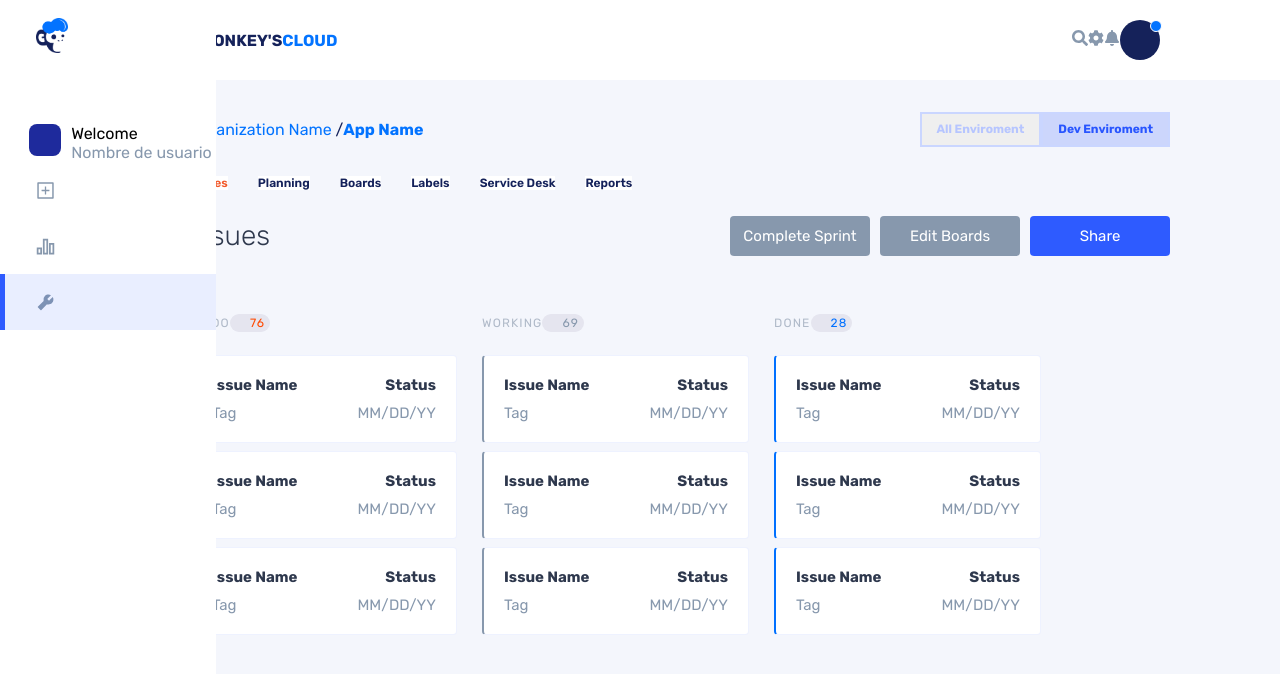
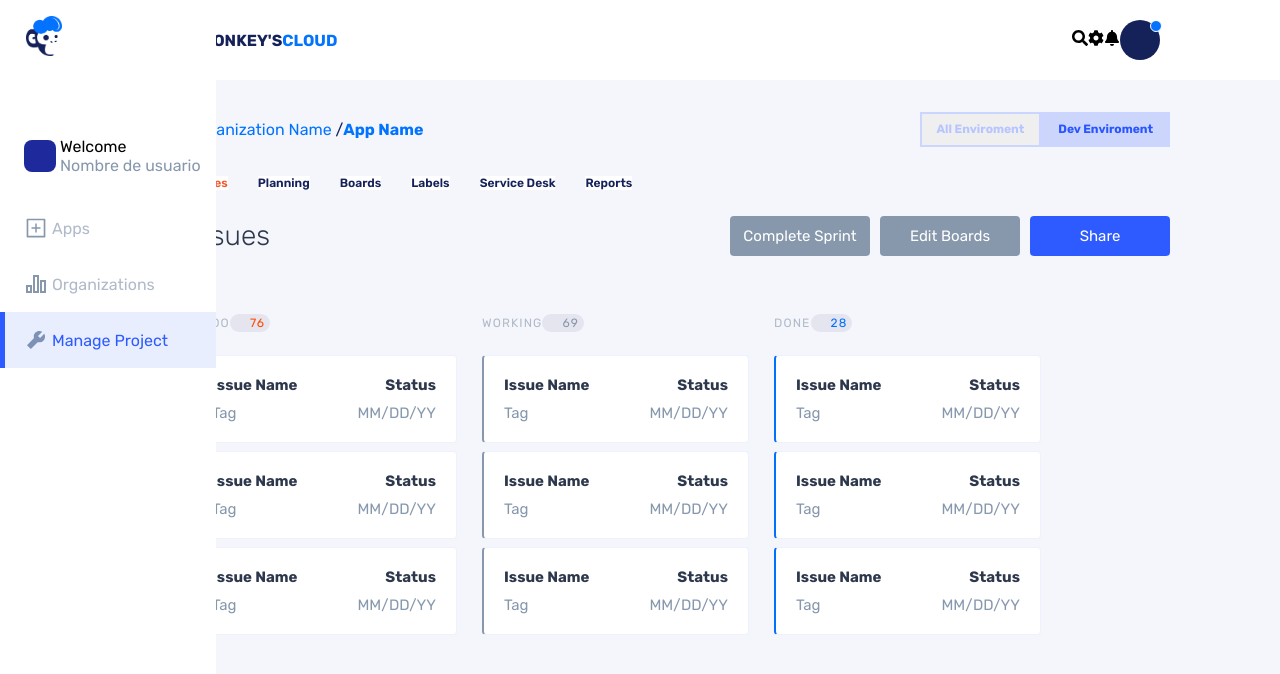
Before and after one commit to Colibri-code/Monkeys-frontend, a React (Create React App) app: page /manage-project in a window 1280 px wide. Both pictures are taken after a click on the icon 36 px from the left and 28 px from the top of the page. Shown: the top 674 px of the page. Built offline with nearby package versions, Linux system fonts and the light colour scheme.

Commit message:
Adding text, bg, spacers

```diff
--- a/src/components/sidebar/index.js
+++ b/src/components/sidebar/index.js
@@ -11,9 +11,11 @@ import "./style.scss";
 import useSidebarActions from "../../store/sidebar/actions";
 import { useCallback } from "react";
 import MonkeyImage from "../../assets/logo/monkey.png";
+import { useLocation } from "react-router-dom";
 
 function Sidebar() {
   const { state: sidebarState, toggleSidebar } = useSidebarActions();
+  const { pathname } = useLocation();
 
   const handleClick = useCallback(
     () => {
@@ -31,66 +33,103 @@ function Sidebar() {
           : "monkeys-sidebar"
       }
     >
-      <SidebarItem>
+      <div
+        className={`monkeys-px-4 monkeys-py-3 h-100 w-100 d-flex align-items-center justify-content-${
+          sidebarState.isSidebarExpanded ? "start" : "center"
+        }`}
+      >
         {sidebarState.isSidebarExpanded ? (
           <img
             alt="monkeys logo"
             src={MonkeyImage}
             onClick={handleClick}
-            className="monkeys-menu-image absolute-center-expanded"
+            className="monkeys-menu-image pointer"
           />
         ) : (
           <FiBarChart
             onClick={handleClick}
-            className={`font-21 monkeys-menu text-secondary ${
-              sidebarState.isSidebarExpanded
-                ? "absolute-center-expanded"
-                : "absolute-center"
-            }`}
+            className="monkeys-menu-icon monkeys-text-gray pointer"
           />
         )}
-      </SidebarItem>
-      <div className="mt-5">
+      </div>
+      <div className="monkeys-mt-5">
         {sidebarState.isSidebarExpanded && (
           <SidebarItem>
-            <div className="absolute-center-avatar">
+            <div
+              className={`d-flex monkeys-py-2 monkeys-pl-4 monkeys-pt-4 monkeys-pb-4 align-items-center justify-content-${
+                sidebarState.isSidebarExpanded ? "start" : "center"
+              } position-absolute h-100 w-100`}
+            >
               <div className="monkeys-sidebar-avatar-img" />
-              <div className="monkeys-sidebar-welcome-container ml-1">
+              <div className="monkeys-ml-1 d-flex flex-column">
                 <span>Welcome</span>
-                <span className="text-secondary">Nombre de usuario</span>
+                <span className="monkeys-text-gray">Nombre de usuario</span>
               </div>
             </div>
           </SidebarItem>
         )}
+        <div className="monkeys-mt-4">
           <SidebarItem pathname="/">
             <div
-            className={
-              sidebarState.isSidebarExpanded
-                ? "absolute-center-expanded"
-                : "absolute-center"
-            }
+              className={`d-flex monkeys-py-2 monkeys-px-4 align-items-center justify-content-${
+                sidebarState.isSidebarExpanded ? "start" : "center"
+              } position-absolute h-100 w-100`}
             >
-            <AiOutlinePlusSquare className="font-21 text-secondary" />
+              <AiOutlinePlusSquare className="monkeys-f-4 monkeys-text-gray" />
+              {sidebarState.isSidebarExpanded && (
+                <div
+                  className={`monkeys-ml-1 ${
+                    pathname === "/"
+                      ? "monkeys-text-secondary-blue"
+                      : "monkeys-text-secondary-gray"
+                  }`}
+                >
+                  Apps
+                </div>
+              )}
             </div>
           </SidebarItem>
           <SidebarItem pathname="/organizations">
-          <RiBarChart2Line
-            className={`font-21 text-secondary ${
-              sidebarState.isSidebarExpanded
-                ? "absolute-center-expanded"
-                : "absolute-center"
+            <div
+              className={`d-flex monkeys-py-2 monkeys-px-4 align-items-center justify-content-${
+                sidebarState.isSidebarExpanded ? "start" : "center"
+              } position-absolute h-100 w-100`}
+            >
+              <RiBarChart2Line className="monkeys-f-4 monkeys-text-gray" />
+              {sidebarState.isSidebarExpanded && (
+                <div
+                  className={`monkeys-ml-1 ${
+                    pathname === "/organizations"
+                      ? "monkeys-text-secondary-blue"
+                      : "monkeys-text-secondary-gray"
                   }`}
-          />
+                >
+                  Organizations
+                </div>
+              )}
+            </div>
           </SidebarItem>
           <SidebarItem pathname="/manage-project">
-          <AiFillTool
-            className={`font-21 text-secondary absolute-center ${
-              sidebarState.isSidebarExpanded
-                ? "absolute-center-expanded"
-                : "absolute-center"
+            <div
+              className={`d-flex monkeys-py-2 monkeys-px-4 align-items-center justify-content-${
+                sidebarState.isSidebarExpanded ? "start" : "center"
+              } position-absolute h-100 w-100`}
+            >
+              <AiFillTool className="monkeys-f-4 monkeys-text-gray" />
+              {sidebarState.isSidebarExpanded && (
+                <div
+                  className={`monkeys-ml-1 ${
+                    pathname === "/manage-project"
+                      ? "monkeys-text-secondary-blue"
+                      : "monkeys-text-secondary-gray"
                   }`}
-          />
+                >
+                  Manage Project
+                </div>
+              )}
+            </div>
           </SidebarItem>
+        </div>
       </div>
     </div>
   );
--- a/src/components/sidebar/style.scss
+++ b/src/components/sidebar/style.scss
@@ -22,70 +22,19 @@
   background: white;
 }
 
-.monkeys-menu {
+.monkeys-menu-icon {
   transform: rotateX(180deg) rotateY(0deg) rotateZ(90deg);
   font-size: 30px;
 }
 
-.font-21 {
-  font-size: 21px;
+.monkeys-menu-icon-container{
+  margin-top: 16px;
+  margin-left: 22px;
 }
 
-.text-secondary {
-  color: $gray;
-}
-
-.p-4 {
-  padding: 20px;
-}
-
-.p-3 {
-  padding: 15px;
-}
-
-.mt-2 {
-  margin-top: 20px;
-}
-
-.ml-1{
-  margin-left: 10px;
-}
-
-.mt-5 {
-  margin-top: 50px;
-}
-
-.absolute-center {
-  display: flex;
-  position: absolute;
-  top: 32%;
-  left: 32%;
-}
-
-.absolute-center-expanded {
-  display: flex;
-  position: absolute;
-  top: 32%;
-  left: 16%;
-}
-
-.absolute-center-avatar {
-  display: flex;
-  position: absolute;
-  top: 32%;
-  left: 13.5%;
-}
-.absolute-center-expanded {
-  display: flex;
-  position: absolute;
-  top: 32%;
-  left: 16%;
-}
-
-
 .monkeys-menu-image{
-  width: 35px;
-  height: 35px;
+  width: 40px;
+  height: 40px;
   object-fit: contain;
 }
 
@@ -95,9 +44,3 @@
   background: $Egyptianblue-color;
   border-radius: 8px;
 }
-
-.monkeys-sidebar-welcome-container{
-  display: flex;
-  flex-direction: column;
-  justify-content: center;
-}
--- a/src/sass/base/colors.scss
+++ b/src/sass/base/colors.scss
@@ -19,8 +19,35 @@ $dark-blue: #2e384d;
 $gray: #8798ad;
 
 $theme-colors: (
-  'primary': $Brandeisblue-color,
-  'flame': $Flame-color,
-  'secondary-blue': $secondary-blue,
-  'secondary-gray': $secondary-gray,
+  "primary": $Brandeisblue-color,
+  "flame": $Flame-color,
+  "secondary-blue": $secondary-blue,
+  "secondary-gray": $secondary-gray,
+  "egyptian-blue": $Egyptianblue-color,
+  "midnight-blue": $Midnightblue-color,
+  "glitter": $Glitter-rgba,
+  "lights-slate-gray": $Lightslategray-color,
+  "dark-blue": $dark-blue,
+  "gray": $gray
 );
+
+
+
+@mixin text-builder($name, $color) {
+  // Example monkeys-text-primary
+  .monkeys-text-#{$name} {
+    color: $color;
+  }
+}
+
+@mixin bg-builder($name, $color) {
+  // Example monekeys-bg-primary
+  .monkeys-bg-#{$name} {
+    background-color: $color;
+  }
+}
+
+@each $name, $color in $theme-colors {
+  @include text-builder($name, $color);
+  @include bg-builder($name, $color);
+}
--- /dev/null
+++ b/src/sass/base/spacers.scss
@@ -0,0 +1,115 @@
+$spacer: 1rem;
+
+$spacers: (
+  0: 0,
+  1: (
+    $spacer * 0.25,
+  ),
+  2: (
+    $spacer * 0.5,
+  ),
+  3: $spacer,
+  4: (
+    $spacer * 1.5,
+  ),
+  5: (
+    $spacer * 3,
+  ),
+);
+
+// Margin builder
+@mixin m-builder($point, $sp) {
+  // Example monkeys-m-1
+  .monkeys-m-#{$point} {
+    margin: $sp;
+  }
+
+  // Example monkeys-ml-1
+  .monkeys-ml-#{$point} {
+    margin-left: $sp;
+  }
+
+  // Example monkeys-mr-1
+  .monkeys-mr-#{$point} {
+    margin-right: $sp;
+  }
+
+  // Example monkeys-mt-1
+  .monkeys-mt-#{$point} {
+    margin-top: $sp;
+  }
+
+  // Example monkeys-mb-1
+  .monkeys-mb-#{$point} {
+    margin-top: $sp;
+  }
+
+  // Example monkeys-mx-1
+  .monkeys-mx-#{$point} {
+    margin-left: $sp;
+    margin-right: $sp;
+  }
+
+  // Example monkeys-my-1
+  .monkeys-my-#{$point} {
+    margin-top: $sp;
+    margin-bottom: $sp;
+  }
+}
+
+// Padding builder
+@mixin p-builder($point, $sp) {
+  // Example monkeys-p-1
+  .monkeys-p-#{$point} {
+    padding: $sp;
+  }
+
+  // Example monkeys-pl-1
+  .monkeys-pl-#{$point} {
+    padding-left: $sp;
+  }
+
+  // Example monkeys-pr-1
+  .monkeys-pr-#{$point} {
+    padding-right: $sp;
+  }
+
+  // Example monkeys-pt-1
+  .monkeys-pt-#{$point} {
+    padding-top: $sp;
+  }
+
+  // Example monkeys-pb-1
+  .monkeys-pb-#{$point} {
+    padding-top: $sp;
+  }
+
+  // Example monkeys-px-1
+  .monkeys-px-#{$point} {
+    padding-left: $sp;
+    padding-right: $sp;
+  }
+
+  // Example monkeys-py-1
+  .monkeys-py-#{$point} {
+    padding-top: $sp;
+    padding-bottom: $sp;
+  }
+}
+
+// Font Size builder
+@mixin f-builder($point, $sp) {
+  // Example monkeys-f-1
+  .monkeys-f-#{$point} {
+    font-size: $sp;
+  }
+}
+
+
+
+
+@each $point, $sp in $spacers {
+  @include m-builder($point, $sp);
+  @include p-builder($point, $sp);
+  @include f-builder($point, $sp);
+}
--- a/src/sass/global.scss
+++ b/src/sass/global.scss
@@ -69,3 +69,35 @@ a {
 button {
   cursor: pointer;
 }
+
+
+.d-flex{
+  display: flex;
+}
+
+.align-items-center{
+  align-items: center;
+}
+
+.justify-content-center{
+  justify-content: center;
+}
+.justify-content-start{
+  justify-content: flex-start;
+}
+
+.flex-column{
+  flex-direction: column;
+}
+
+.position-absolute{
+  position: absolute;
+}
+
+.h-100{
+  height: 100%;
+}
+
+.w-100{
+  width: 100%;
+}
--- a/src/sass/main.scss
+++ b/src/sass/main.scss
@@ -1,4 +1,5 @@
 @import './base/colors.scss';
+@import './base/spacers.scss';
 @import './base/mixins.scss';
 @import url('https://fonts.googleapis.com/css?family=Rubik:300,400,600');
 @import url('https://fonts.googleapis.com/css?family=Raleway:300,400,600');
```
Lines whose indentation alone changed are shown as unchanged.
